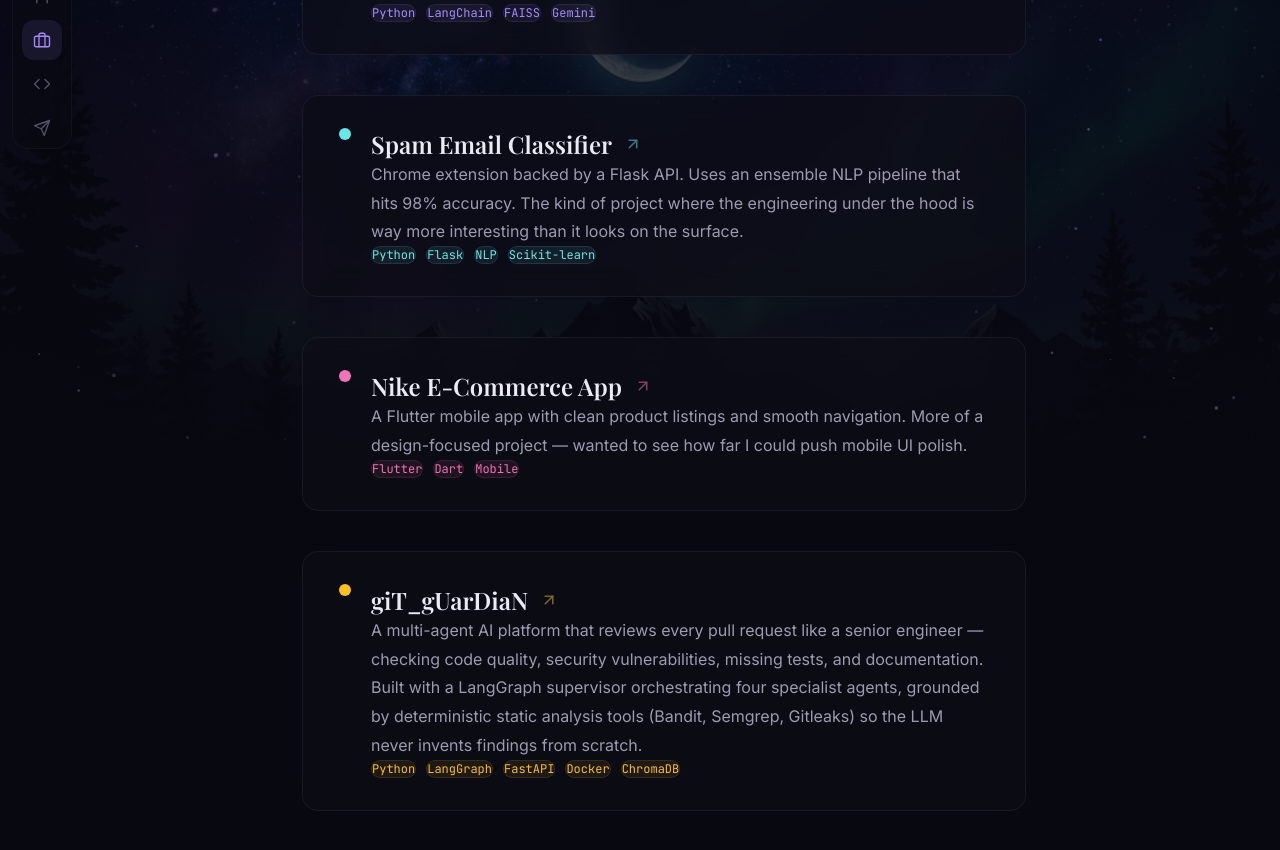
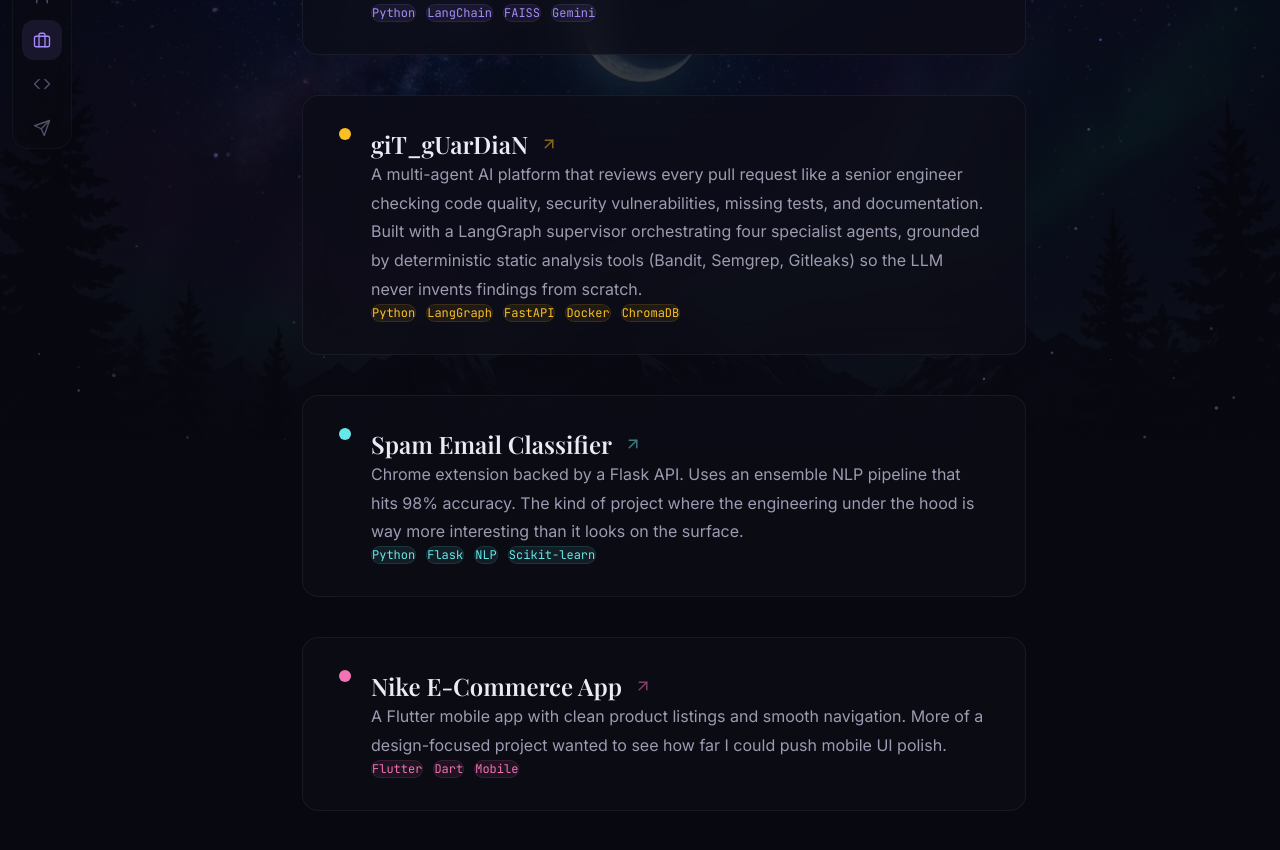
Before and after one commit to bismillah626/portfolio, a Next.js app: page /projects in a window 1280 px wide. Shown: the part 360-1210 px from the top of the page. Built offline with nearby package versions, Linux system fonts and the light colour scheme.

Commit message:
fix: some alignment issues

```diff
--- a/src/app/projects/page.tsx
+++ b/src/app/projects/page.tsx
@@ -6,35 +6,37 @@ export default function ProjectsPage() {
   const projects = [
     {
       name: "Friday AI — Voice Assistant",
-      desc: "A modular voice assistant built with LangChain for task orchestration, FAISS for contextual memory, and the Gemini API for natural language understanding. My attempt at building a personal AI that actually remembers what you told it five minutes ago.",
+      desc: "A modular voice assistant built with LangChain for task orchestration, FAISS for contextual memory, and the Gemini API for natural language understanding. My attempt at building a personal AI that actually remembers what you told it five minutes ago.\n\n",
       tags: ["Python", "LangChain", "FAISS", "Gemini"],
       link: "https://github.com/bismillah626/Friday_AI_Assistant-ff--_--_V2",
       accent: "var(--accent-purple)",
       gradient: "linear-gradient(135deg, rgba(99,102,241,0.15) 0%, rgba(139,92,246,0.08) 100%)",
     },
     {
+      name: "giT_gUarDiaN",
+      desc: "A multi-agent AI platform that reviews every pull request like a senior engineer checking code quality, security vulnerabilities, missing tests, and documentation. Built with a LangGraph supervisor orchestrating four specialist agents, grounded by deterministic static analysis tools (Bandit, Semgrep, Gitleaks) so the LLM never invents findings from scratch.\n\n",
+      tags: ["Python", "LangGraph", "FastAPI", "Docker", "ChromaDB"],
+      link: "https://github.com/bismillah626/git_gUardiaN",
+      accent: "var(--accent-gold)",
+      gradient: "linear-gradient(135deg, rgba(251,191,36,0.1) 0%, rgba(245,158,11,0.05) 100%)",
+    },
+
+    {
       name: "Spam Email Classifier",
-      desc: "Chrome extension backed by a Flask API. Uses an ensemble NLP pipeline that hits 98% accuracy. The kind of project where the engineering under the hood is way more interesting than it looks on the surface.",
+      desc: "Chrome extension backed by a Flask API. Uses an ensemble NLP pipeline that hits 98% accuracy. The kind of project where the engineering under the hood is way more interesting than it looks on the surface.\n\n",
       tags: ["Python", "Flask", "NLP", "Scikit-learn"],
       link: "https://github.com/bismillah626/spam_project",
       accent: "var(--accent-cyan)",
       gradient: "linear-gradient(135deg, rgba(6,182,212,0.12) 0%, rgba(34,211,238,0.06) 100%)",
     },
+
     {
       name: "Nike E-Commerce App",
-      desc: "A Flutter mobile app with clean product listings and smooth navigation. More of a design-focused project — wanted to see how far I could push mobile UI polish.",
+      desc: "A Flutter mobile app with clean product listings and smooth navigation. More of a design-focused project wanted to see how far I could push mobile UI polish.\n\n",
       tags: ["Flutter", "Dart", "Mobile"],
       link: "https://github.com/bismillah626/Nike_ecommerce_store-",
       accent: "var(--accent-pink)",
       gradient: "linear-gradient(135deg, rgba(244,114,182,0.12) 0%, rgba(236,72,153,0.06) 100%)",
-    },
-    {
-      name: "giT_gUarDiaN",
-      desc: "A multi-agent AI platform that reviews every pull request like a senior engineer — checking code quality, security vulnerabilities, missing tests, and documentation. Built with a LangGraph supervisor orchestrating four specialist agents, grounded by deterministic static analysis tools (Bandit, Semgrep, Gitleaks) so the LLM never invents findings from scratch.",
-      tags: ["Python", "LangGraph", "FastAPI", "Docker", "ChromaDB"],
-      link: "https://github.com/bismillah626/git_gUardiaN",
-      accent: "var(--accent-gold)",
-      gradient: "linear-gradient(135deg, rgba(251,191,36,0.1) 0%, rgba(245,158,11,0.05) 100%)",
     },
   ];
 
```
